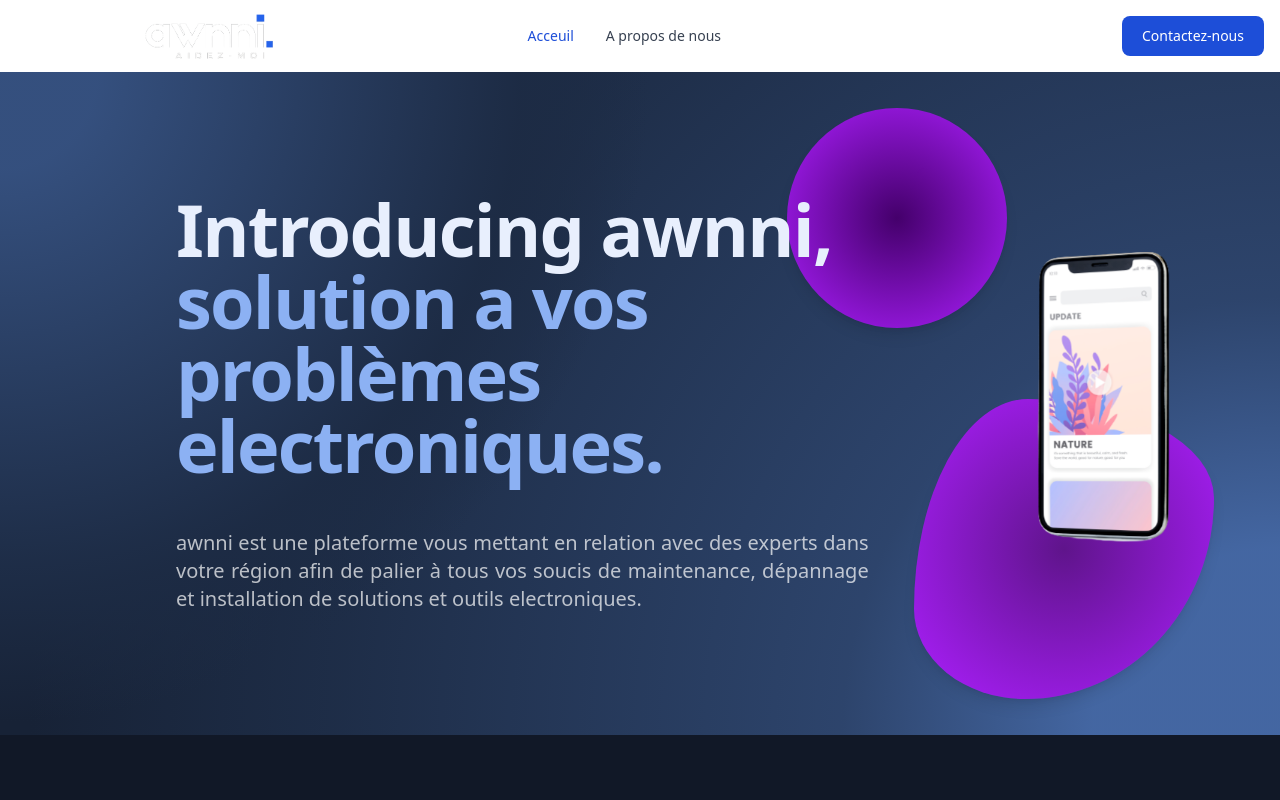
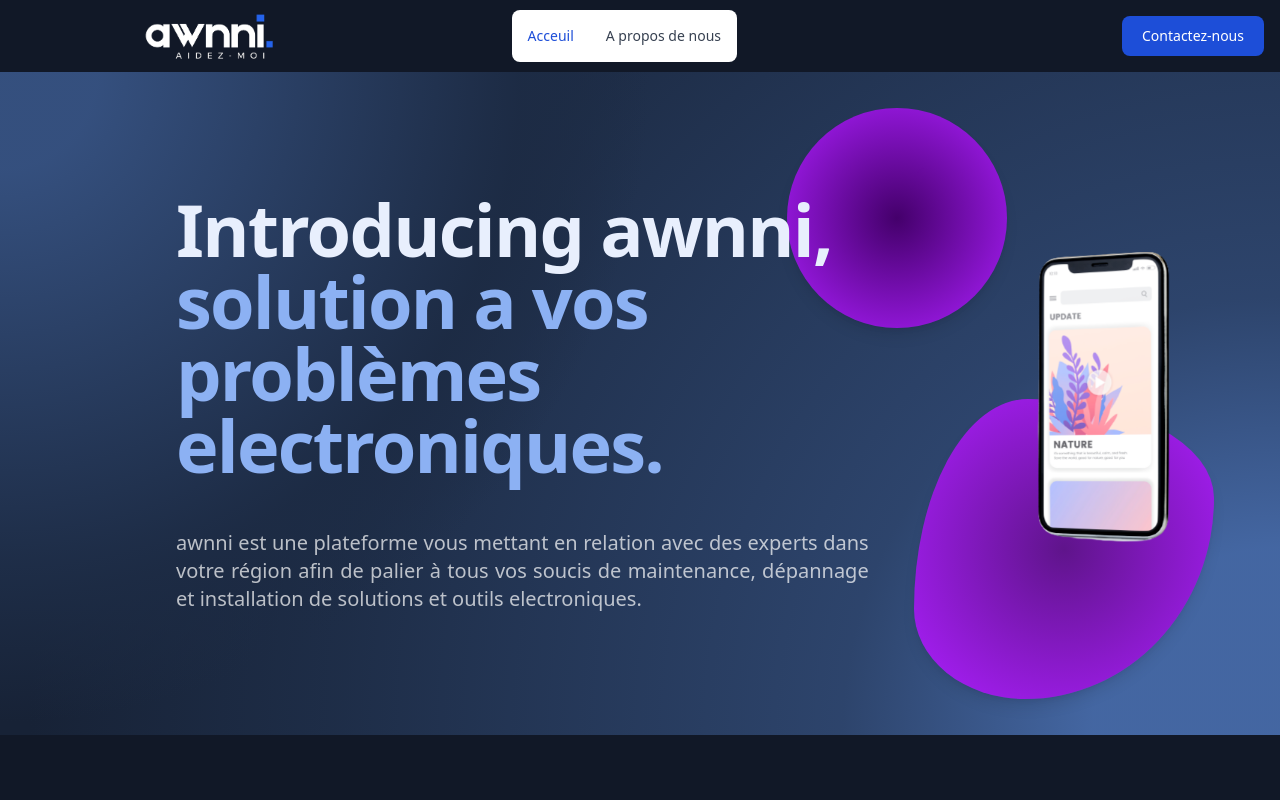
Before and after one commit to Sannnq/project-awnni, a React (Create React App) app: page / in a window 1280 px wide. Shown: the top 800 px of the page. Built offline with nearby package versions, Linux system fonts and the light colour scheme.

Commit message:
fixed dark mode

```diff
--- a/src/Contact/Contact.js
+++ b/src/Contact/Contact.js
@@ -19,7 +19,7 @@
     }
 
 
-    return <section id='contact' class="bg-white dark:bg-gray-900 md:pt-20">
+    return <section id='contact' class="bg-gray-900 md:pt-20">
         <div class="bg-glass py-8 lg:py-16 px-4 mx-auto max-w-screen-md">
             <h2 class="text-5xl md:text-6xl xl:text-7xl font-bold tracking-tight text-center mb-6" style={{ color: "hsl(218, 81%, 95%)" }}>Contactez-nous</h2>
             <p class="mb-8 lg:mb-16 md:pl-12 md:pr-12 text-center font-medium text-gray-500 dark:text-gray-400 sm:text-xl">Vous souhaitez en savoir d'avantage sur awnni et ses services ? Laissez-nous un message.</p>
--- a/src/Points/Points.js
+++ b/src/Points/Points.js
@@ -1,6 +1,6 @@
 const Points=()=>{
 
-return<section class="bg-gray-50 dark:bg-gray-800 pt-20 pb-20">
+return<section class="bg-gray-800 pt-20 pb-20">
     <div class="py-8 px-4 mx-auto max-w-screen-xl sm:py-16 lg:px-6">
         <div class="max-w-screen-md mb-8 lg:mb-16">
         <p class="text-5xl md:text-6xl xl:text-7xl font-bold tracking-tight mb-10" style={{color: "hsl(218, 81%, 95%)"}}>Services disponibles,</p>
--- a/src/components/Footer/Footer.js
+++ b/src/components/Footer/Footer.js
@@ -1,6 +1,6 @@
 const Footer=()=>{
 
-return<footer className="flex justify-center px-4 pt-10 text-gray-800 bg-white dark:text-white dark:bg-gray-900">
+return<footer className="flex justify-center px-4 pt-10 text-gray-800 bg-gray-900">
     <div className="container px-6 py-6">
         <h1 className="text-lg font-bold text-center lg:text-2xl">
            Inscrivez-vous à notre Newletter, <br/> pour ne rien manquer sur nos mise a jours.
--- a/src/components/navbar/Navbar.js
+++ b/src/components/navbar/Navbar.js
@@ -18,7 +18,7 @@
   };
 
 
-  return <><nav className="bg-white border-gray-200 px-2 sm:px-4 py-2.5 dark:bg-gray-900 ">
+  return <><nav className=" px-2 sm:px-4 py-2.5 bg-gray-900 ">
     <div className="container flex flex-wrap items-center justify-between mx-auto">
       <a href="/" className="flex items-center">
         <img src="logo.png" className="h-12 mr-3 sm:h-12 lg:ml-32" alt="Flowbite Logo" />
--- a/src/styles/main.css
+++ b/src/styles/main.css
@@ -870,10 +870,6 @@
   --tw-border-opacity: 1;
   border-color: rgb(243 244 246 / var(--tw-border-opacity));
 }
-.border-gray-200 {
-  --tw-border-opacity: 1;
-  border-color: rgb(229 231 235 / var(--tw-border-opacity));
-}
 .border-gray-300 {
   --tw-border-opacity: 1;
   border-color: rgb(209 213 219 / var(--tw-border-opacity));
@@ -1276,11 +1272,6 @@
     background-color: rgb(31 41 55 / 0.5);
   }
 
-  .dark\:bg-gray-900 {
-    --tw-bg-opacity: 1;
-    background-color: rgb(17 24 39 / var(--tw-bg-opacity));
-  }
-
   .dark\:bg-opacity-80 {
     --tw-bg-opacity: 0.8;
   }
```
